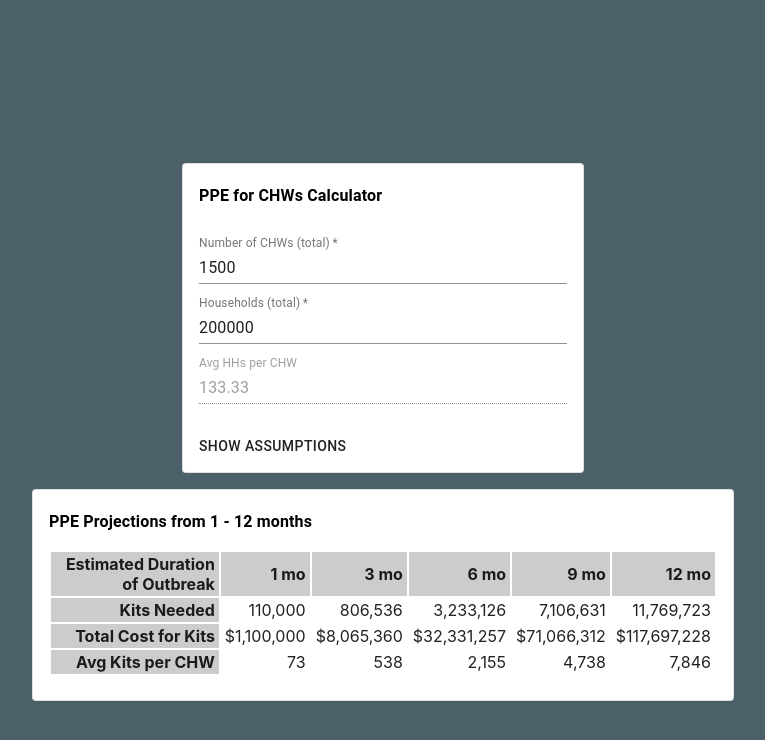
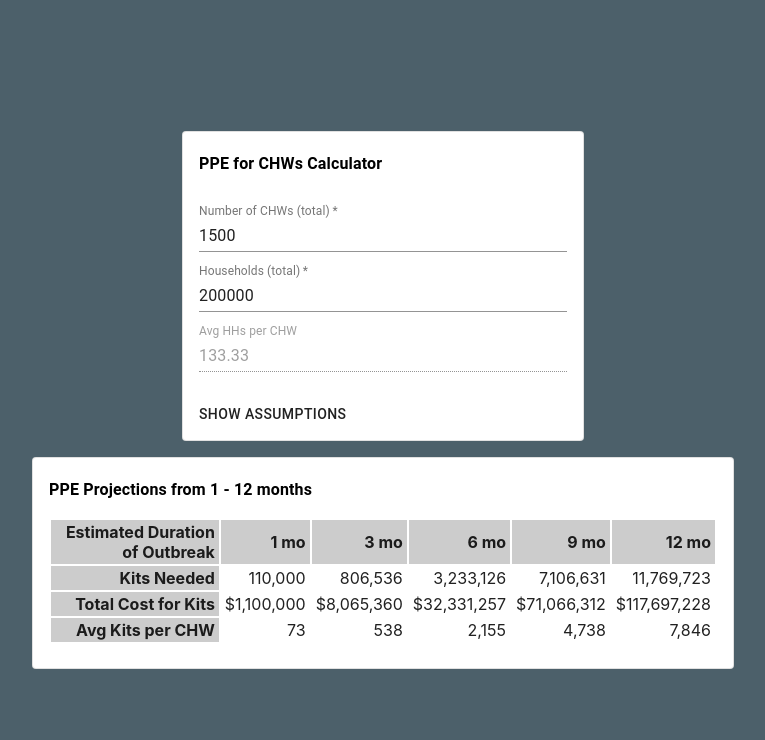
Before and after one commit to josiahbryan/ppe-medic-mobile, a React (Create React App) app in the folder client/: page / in a window 1280 px wide. Shown: the top 740 px of the page, without its empty margins (257-1022 px from the left). Built offline with nearby package versions, Linux system fonts and the light colour scheme.

Commit message:
Padding fix

```diff
--- a/client/src/App.module.scss
+++ b/client/src/App.module.scss
@@ -5,7 +5,7 @@
 	align-items: center;
 
 	width: calc(100% - 4rem);
-	padding: 2rem;
+	padding: 0 2rem 1rem;
 	height: 100%;
 	min-height: 100vh;
 
```
